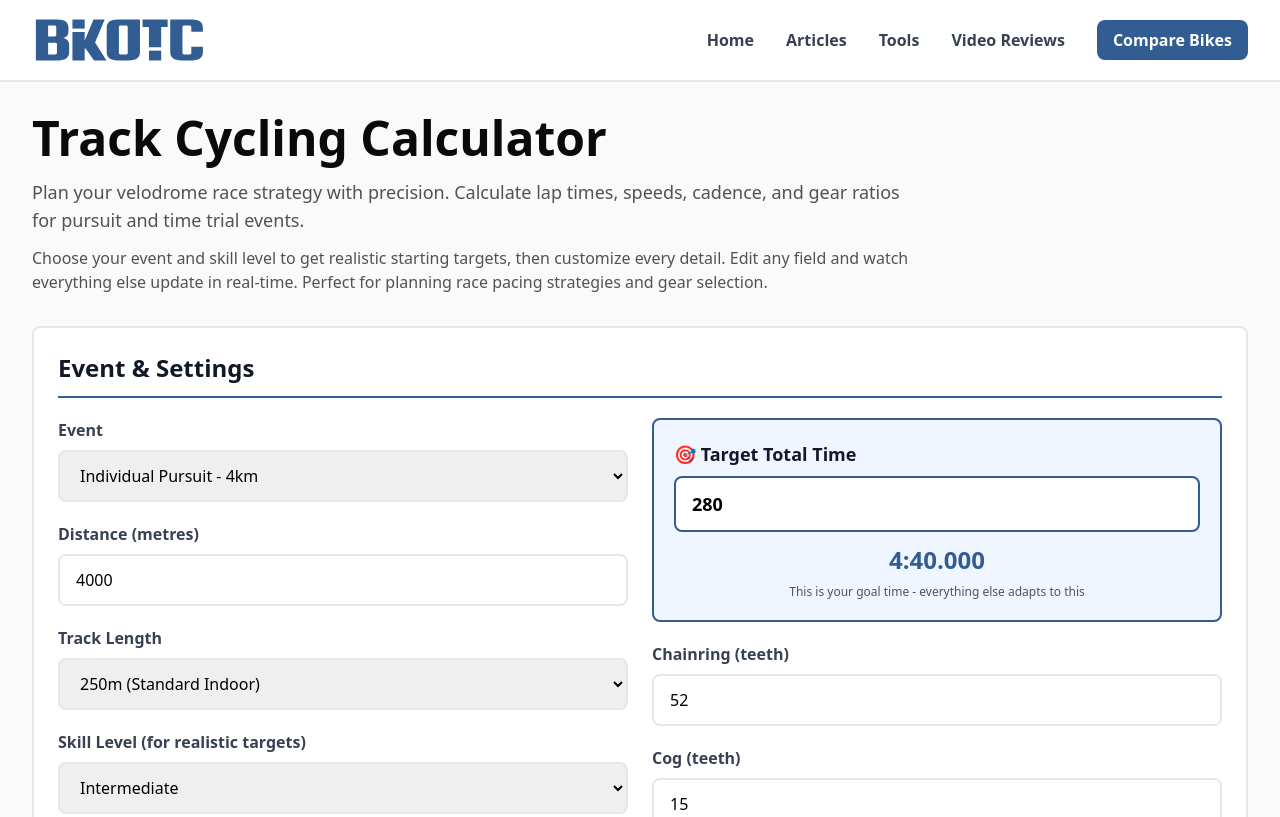
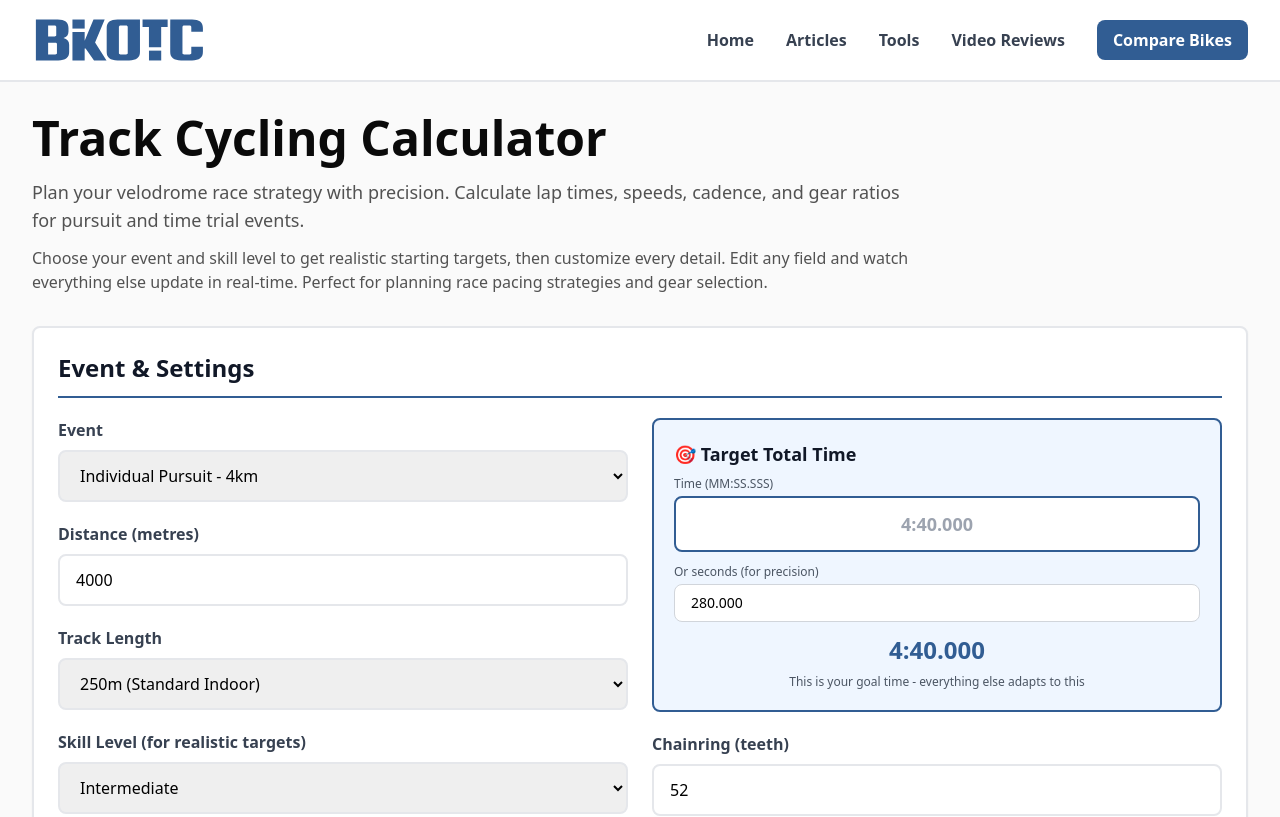
Before and after one commit to maccavamzoo/bikotic-genesis, a Next.js app: page /tools/track-cycling-calculator in a window 1280 px wide. Shown: the top 817 px of the page. Built offline with nearby package versions, Linux system fonts and the light colour scheme.

Commit message:
Update page.tsx

```diff
--- a/app/tools/track-cycling-calculator/page.tsx
+++ b/app/tools/track-cycling-calculator/page.tsx
@@ -334,13 +334,58 @@ export default function TrackCyclingCalculator() {
 
               {/* TARGET TOTAL TIME - HIGHLIGHTED */}
               <div className="bg-blue-50 border-2 border-bikotic-blue rounded-lg p-5">
-                <label htmlFor="targetTime" className="block mb-2 text-gray-900 font-bold text-lg">
+                <label className="block mb-2 text-gray-900 font-bold text-lg">
                   🎯 Target Total Time
+                </label>
+
+                {/* Formatted Time Input (MM:SS.SSS) */}
+                <div className="mb-3">
+                  <label htmlFor="targetTimeFormatted" className="block mb-1 text-xs text-gray-600">
+                    Time (MM:SS.SSS)
+                  </label>
+                  <input
+                    type="text"
+                    id="targetTimeFormatted"
+                    placeholder="4:40.000"
+                    onBlur={(e) => {
+                      const formatted = e.target.value
+                      // Parse MM:SS.SSS or M:SS.SSS or SS.SSS
+                      const parts = formatted.split(':')
+                      let seconds = 0
+
+                      if (parts.length === 2) {
+                        // MM:SS.SSS format
+                        const mins = parseInt(parts[0]) || 0
+                        const secs = parseFloat(parts[1]) || 0
+                        seconds = mins * 60 + secs
+                      } else if (parts.length === 1) {
+                        // Just seconds
+                        seconds = parseFloat(parts[0]) || 0
+                      }
+
+                      if (seconds > 0) {
+                        setTargetTime(seconds)
+                        setShouldRegenerateLaps(true)
+                      }
+                    }}
+                    onKeyDown={(e) => {
+                      if (e.key === 'Enter') {
+                        e.currentTarget.blur()
+                      }
+                    }}
+                    className="w-full px-4 py-3 border-2 border-bikotic-blue rounded-lg focus:border-bikotic-blue focus:outline-none text-lg font-semibold text-center"
+                  />
+                </div>
+
+                {/* Seconds Input (for precision) */}
+                <div>
+                  <label htmlFor="targetTime" className="block mb-1 text-xs text-gray-600">
+                    Or seconds (for precision)
                   </label>
                   <input
                     type="number"
                     id="targetTime"
-                  value={targetTime}
+                    value={targetTime.toFixed(3)}
                     onChange={(e) => {
                       setTargetTime(parseFloat(e.target.value) || 0)
                       setShouldRegenerateLaps(true)
@@ -348,8 +393,10 @@ export default function TrackCyclingCalculator() {
                     min="10"
                     max="600"
                     step="0.001"
-                  className="w-full px-4 py-3 border-2 border-bikotic-blue rounded-lg focus:border-bikotic-blue focus:outline-none text-lg font-semibold"
+                    className="w-full px-4 py-2 border border-gray-300 rounded-lg focus:border-bikotic-blue focus:outline-none text-sm"
                   />
+                </div>
+
                 <p className="text-2xl font-bold text-bikotic-blue mt-3 text-center">
                   {formatTime(targetTime)}
                 </p>
```
Lines whose indentation alone changed are shown as unchanged.
